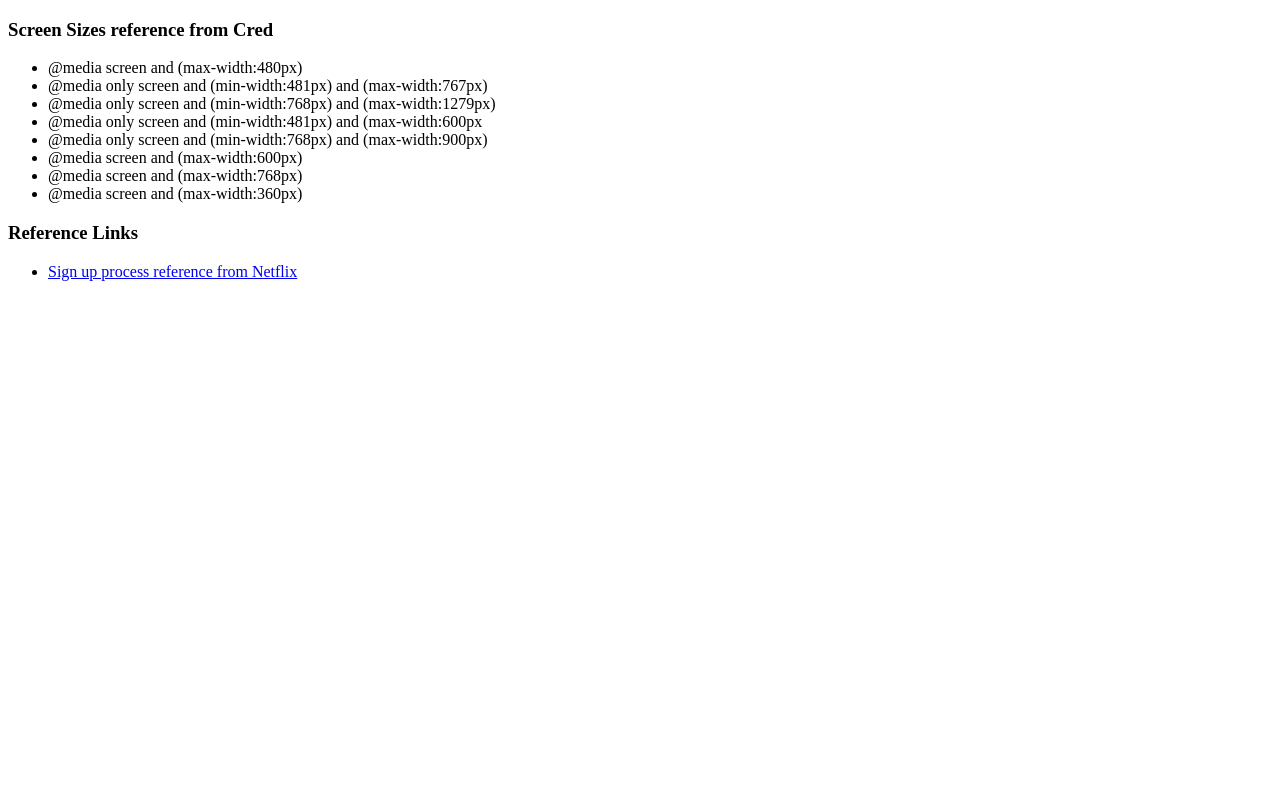
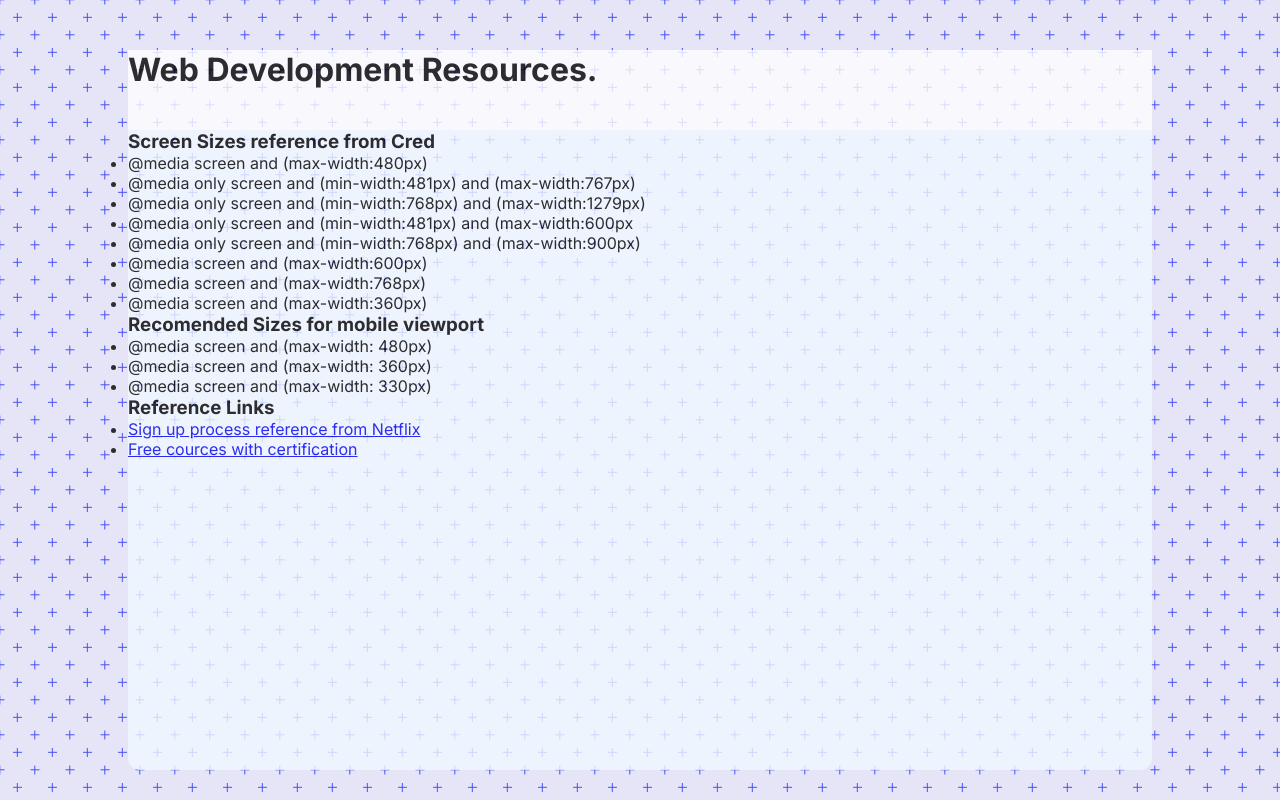
Before and after one commit to Gokuforever/Web-dev-resources, a plain HTML site: page index.html in a window 1280 px wide. Drawn offline with Linux system fonts and the light colour scheme.

Commit message:
New update by anand

```diff
--- a/index.html
+++ b/index.html
@@ -5,10 +5,15 @@
     <meta http-equiv="X-UA-Compatible" content="IE=edge" />
     <meta name="viewport" content="width=device-width, initial-scale=1.0" />
     <title>Web Development Resources</title>
+    <link rel="stylesheet" href="style.css">
   </head>
   <body>
     <div class="main-container">
+      <div class="title-box">
+        <h1>Web Development Resources.</h1>
+      </div>
       <div class="Information">
+
         <h3>Screen Sizes reference from Cred</h3>
         <ul>
           <li>@media screen and (max-width:480px)</li>
@@ -26,6 +31,14 @@
           <li>@media screen and (max-width:768px)</li>
           <li>@media screen and (max-width:360px)</li>
         </ul>
+        <h3>
+          Recomended Sizes for mobile viewport
+        </h3>
+        <ul>
+          <li>@media screen and (max-width: 480px)</li>
+          <li>@media screen and (max-width: 360px)</li>
+          <li>@media screen and (max-width: 330px)</li>
+        </ul>
       </div>
       <div class="reference-links">
         <h3>Reference Links</h3>
@@ -35,6 +48,9 @@
               >Sign up process reference from Netflix</a
             >
           </li>
+          <li>
+            <a href="https://www.edx.org/">Free cources with certification</a>
+          </li>
         </ul>
       </div>
     </div>
--- /dev/null
+++ b/style.css
@@ -0,0 +1,42 @@
+/* font  */
+@import url('https://fonts.googleapis.com/css2?family=Inter:wght@100;200;300;400;500;600;700;800;900&display=swap');
+/* style  */
+*{
+    margin: 0;
+    padding: 0;
+    box-sizing: border-box;
+    font-family: 'Inter', sans-serif;
+}
+
+body{
+    background-color: #e5e5f7;
+    background: #0F2027;  /* fallback for old browsers */
+background: -webkit-linear-gradient(to right, #2C5364, #203A43, #0F2027);  /* Chrome 10-25, Safari 5.1-6 */
+background: linear-gradient(to right, #2C5364, #203A43, #0F2027); /* W3C, IE 10+/ Edge, Firefox 16+, Chrome 26+, Opera 12+, Safari 7+ */
+
+opacity: 0.8;
+background: radial-gradient(circle, transparent 20%, #e5e5f7 20%, #e5e5f7 80%, transparent 80%, transparent), radial-gradient(circle, transparent 20%, #e5e5f7 20%, #e5e5f7 80%, transparent 80%, transparent) 17.5px 17.5px, linear-gradient(#444cf7 1.4000000000000001px, transparent 1.4000000000000001px) 0 -0.7000000000000001px, linear-gradient(90deg, #444cf7 1.4000000000000001px, #e5e5f7 1.4000000000000001px) -0.7000000000000001px 0;
+background-size: 35px 35px, 35px 35px, 17.5px 17.5px, 17.5px 17.5px;
+display: flex;
+justify-content: center;
+align-items: center;
+}
+.main-container {
+    margin-top: 50px;
+   width: 80%;
+   min-height: 90vh;
+   max-height: auto;
+   background-color: aliceblue;
+   border-radius: 12px;
+   -webkit-border-radius: 12px;
+   -moz-border-radius: 12px;
+   -ms-border-radius: 12px;
+   -o-border-radius: 12px;
+}
+.main-container .title-box
+{
+    height: 10vh;
+    width: 100%;
+    background-color: white;
+    position: sticky;
+}
```
